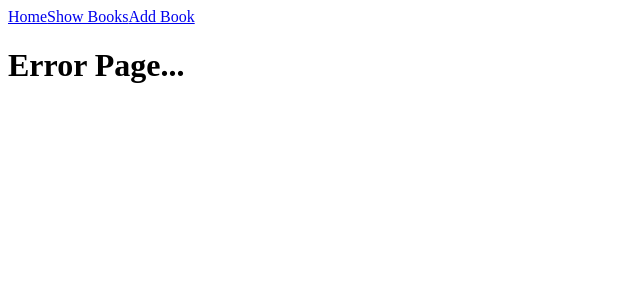
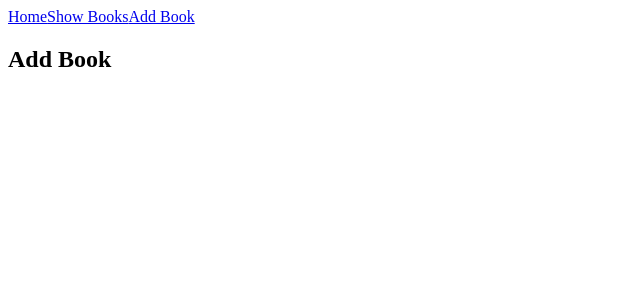
Before and after one commit to siam114/CRUD-using-toolkit, a React (Vite) app: page /add-book in a window 1280 px wide. Shown: the top 300 px of the page, without its empty margins (0-640 px from the left). Built offline with nearby package versions, Linux system fonts and the light colour scheme.

Commit message:
complete routing work

```diff
--- a/src/routes/Index.jsx
+++ b/src/routes/Index.jsx
@@ -3,12 +3,16 @@
 import Home from '../pages/Home'
 import Error from './../pages/Error';
 import Navbar from '../layouts/Navbar';
+import BooksView from '../features/books/BooksView';
+import AddBook from '../features/books/AddBook';
 
 const Index = () => {
   return <BrowserRouter>
   <Navbar/>
      <Routes>
         <Route path="/" element={<Home/>}/>
+        <Route path="/show-books" element={<BooksView/>}/>
+        <Route path="/add-book" element={<AddBook/>}/>
         <Route path="*" element={<Error/>}/>
      </Routes>
   </BrowserRouter>
```
